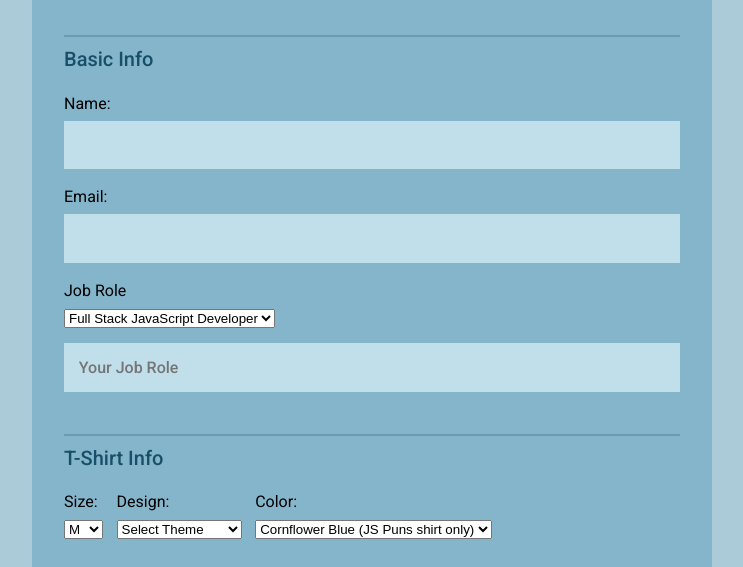
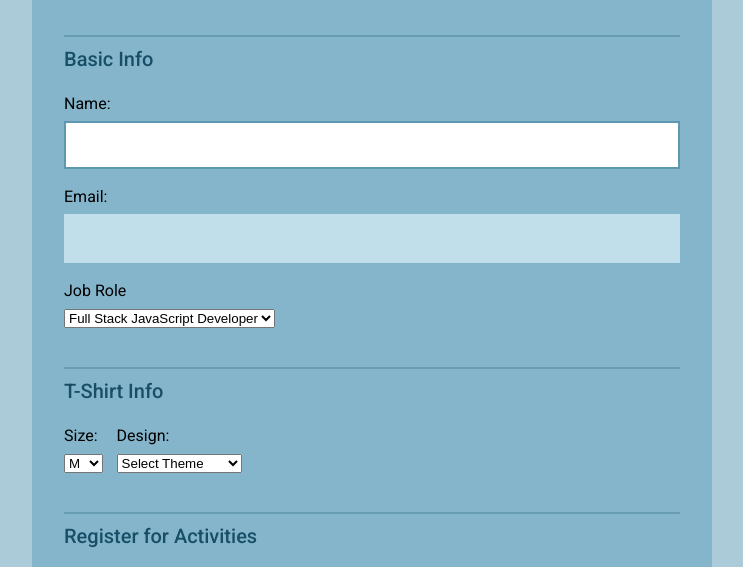
Before and after one commit to brunonavarrete/project03, a plain HTML site: page index.html in a window 1280 px wide. Shown: the part 191-758 px from the top of the page, without its empty margins (268-1011 px from the left). Drawn offline with Linux system fonts and the light colour scheme.

Commit message:
Include js

```diff
--- a/index.html
+++ b/index.html
@@ -152,6 +152,6 @@
     </form>
 
 	</div>
-  <!--script type="text/javascript" src="js/app.js"></script-->
+  <script type="text/javascript" src="js/app.js"></script>
 </body>
 </html>
```
